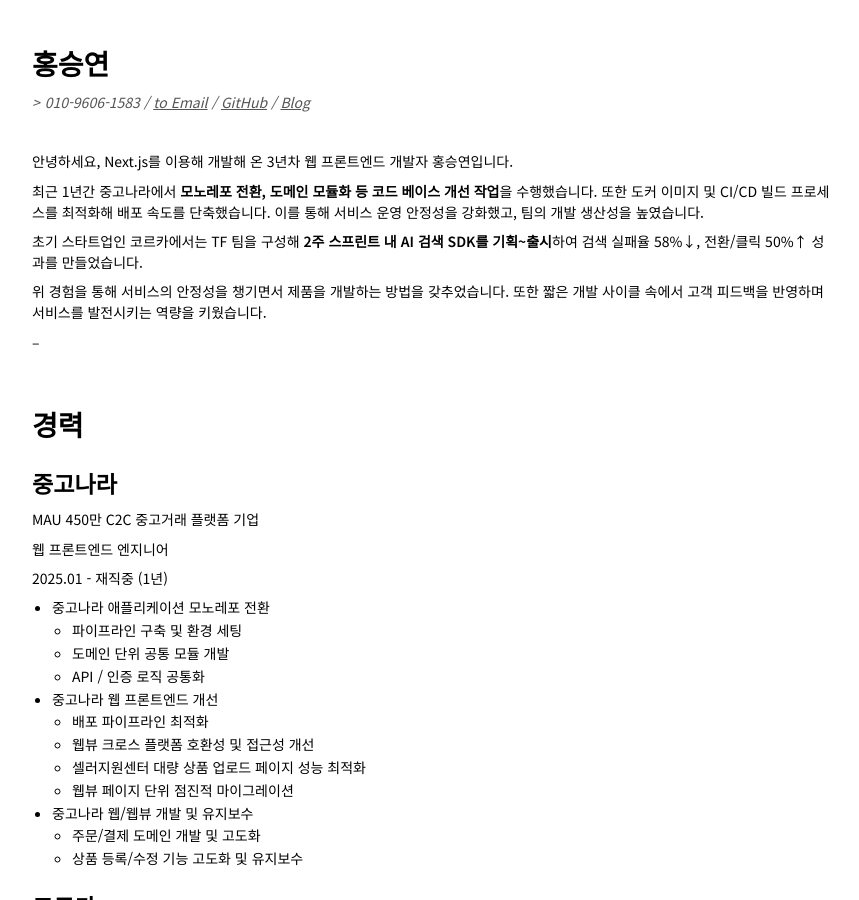
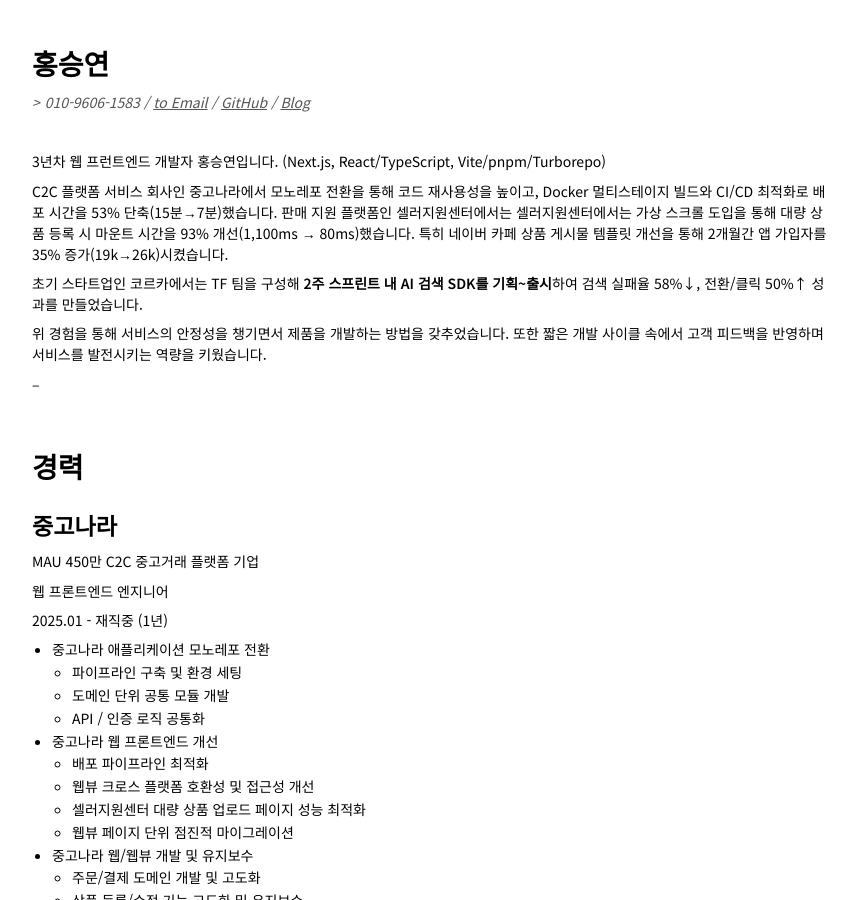
Before and after one commit to ghost-redo/ghost-redo.github.io, a Jekyll site: the page built from resume.md, in a window 1280 px wide and 900 px high. Shown: the whole window, without its empty margins (209-1068 px from the left). Built offline with Jekyll 4.4.1, drawn with Linux system fonts in a browser that asks for light colours; some web fonts are replaced.

Commit message:
Update resume.md

```diff
--- a/resume.md
+++ b/resume.md
@@ -9,9 +9,9 @@ title: 홍승연 Resume
 
 <br>
 
-안녕하세요, Next.js를 이용해 개발해 온 3년차 웹 프론트엔드 개발자 홍승연입니다.
+3년차 웹 프런트엔드 개발자 홍승연입니다. (Next.js, React/TypeScript, Vite/pnpm/Turborepo)
 
-최근 1년간 중고나라에서 **모노레포 전환, 도메인 모듈화 등 코드 베이스 개선 작업**을 수행했습니다. 또한 도커 이미지 및 CI/CD 빌드 프로세스를 최적화해 배포 속도를 단축했습니다. 이를 통해 서비스 운영 안정성을 강화했고, 팀의 개발 생산성을 높였습니다.
+C2C 플랫폼 서비스 회사인 중고나라에서 모노레포 전환을 통해 코드 재사용성을 높이고, Docker 멀티스테이지 빌드와 CI/CD 최적화로 배포 시간을 53% 단축(15분→7분)했습니다. 판매 지원 플랫폼인 셀러지원센터에서는 셀러지원센터에서는 가상 스크롤 도입을 통해 대량 상품 등록 시 마운트 시간을 93% 개선(1,100ms → 80ms)했습니다. 특히 네이버 카페 상품 게시물 템플릿 개선을 통해 2개월간 앱 가입자를 35% 증가(19k→26k)시켰습니다.
 
 초기 스타트업인 코르카에서는 TF 팀을 구성해 **2주 스프린트 내 AI 검색 SDK를 기획~출시**하여 검색 실패율 58%↓, 전환/클릭 50%↑ 성과를 만들었습니다.
 
```
